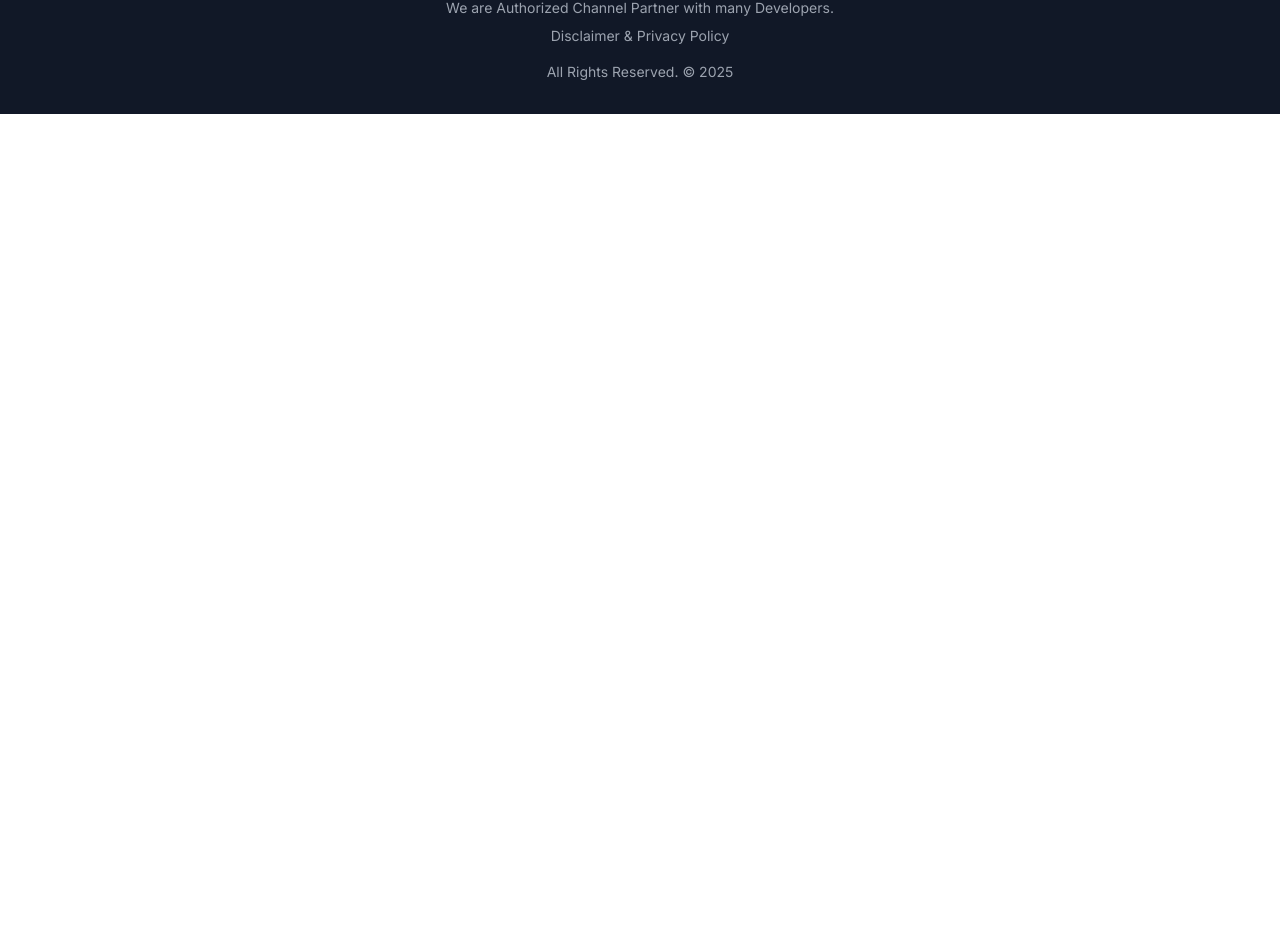
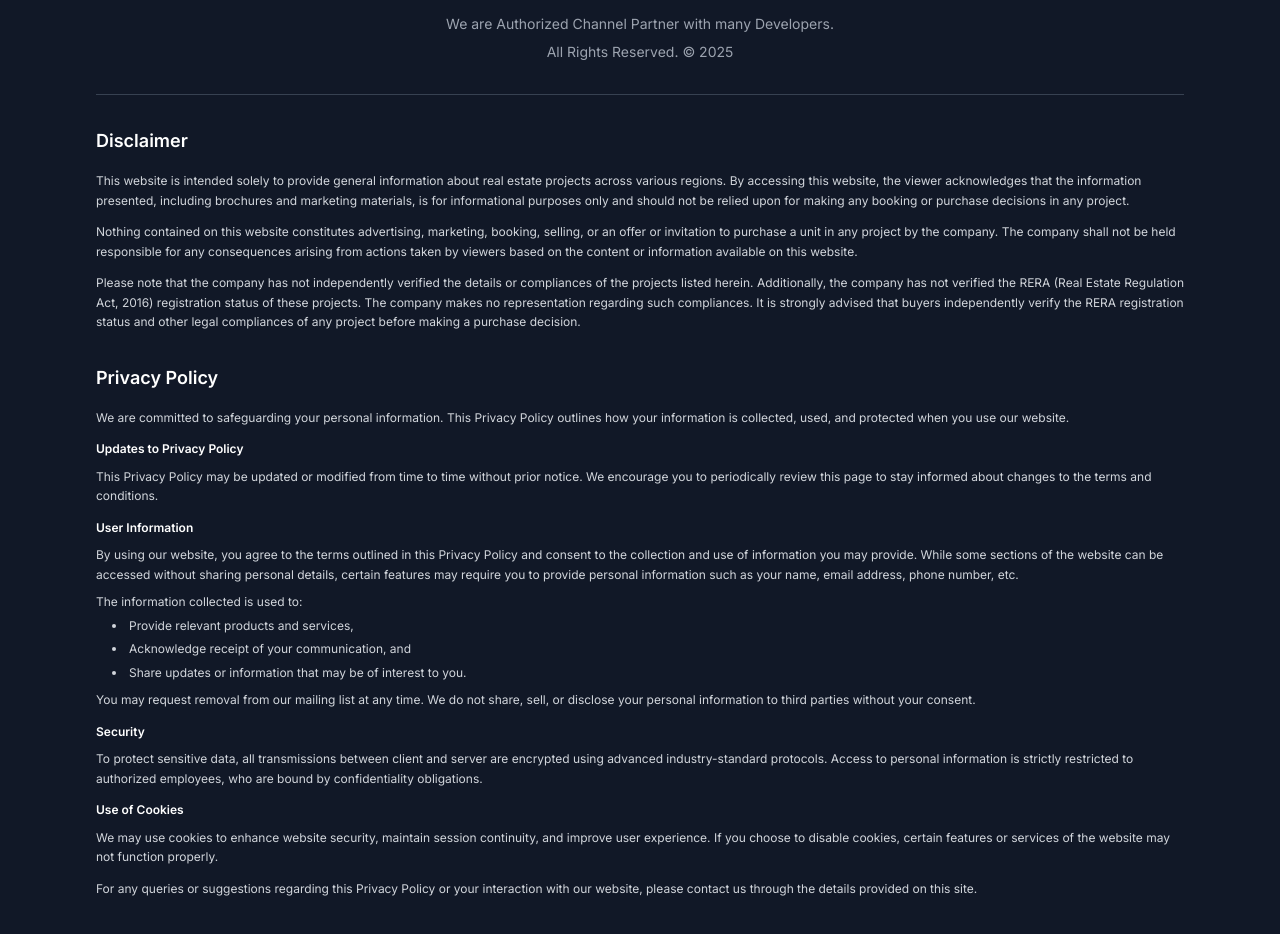
Before and after one commit to mukesh897/sbrglobal-quensville, a Vue app: page / in a window 1280 px wide. Shown: the part 4673-5607 px from the top of the page. Before the commit the page ends 4787 px from the top, so only its background shows below. Built offline with nearby package versions, Linux system fonts and the light colour scheme.

Commit message:
updated privacy policy

```diff
--- a/src/App.vue
+++ b/src/App.vue
@@ -721,12 +721,103 @@
     </div>
 
     <!-- Footer -->
-    <footer class="bg-gray-900 text-white py-8">
+    <footer class="bg-gray-900 text-white py-12">
       <div class="max-w-6xl mx-auto px-8">
-        <div class="text-center text-sm text-gray-400">
+        <div class="text-center text-sm text-gray-400 mb-8">
           <p class="mb-2">We are Authorized Channel Partner with many Developers.</p>
-          <p class="mb-4">Disclaimer & Privacy Policy </p>
           <p>All Rights Reserved. © 2025</p>
+        </div>
+
+        <!-- Disclaimer & Privacy Policy Section -->
+        <div class="border-t border-gray-700 pt-8">
+          <div class="space-y-8 text-xs text-gray-300">
+            <!-- Disclaimer Section -->
+            <div class="w-full">
+              <h3 class="text-lg font-semibold text-white mb-4">Disclaimer</h3>
+              <div class="space-y-3 leading-relaxed">
+                <p>
+                  This website is intended solely to provide general information about real estate projects across various regions.
+                  By accessing this website, the viewer acknowledges that the information presented, including brochures and marketing
+                  materials, is for informational purposes only and should not be relied upon for making any booking or purchase
+                  decisions in any project.
+                </p>
+                <p>
+                  Nothing contained on this website constitutes advertising, marketing, booking, selling, or an offer or invitation
+                  to purchase a unit in any project by the company. The company shall not be held responsible for any consequences
+                  arising from actions taken by viewers based on the content or information available on this website.
+                </p>
+                <p>
+                  Please note that the company has not independently verified the details or compliances of the projects listed herein.
+                  Additionally, the company has not verified the RERA (Real Estate Regulation Act, 2016) registration status of these
+                  projects. The company makes no representation regarding such compliances. It is strongly advised that buyers independently
+                  verify the RERA registration status and other legal compliances of any project before making a purchase decision.
+                </p>
+              </div>
+            </div>
+
+            <!-- Privacy Policy Section -->
+            <div class="w-full">
+              <h3 class="text-lg font-semibold text-white mb-4">Privacy Policy</h3>
+              <div class="space-y-3 leading-relaxed">
+                <p>
+                  We are committed to safeguarding your personal information. This Privacy Policy outlines how your information is
+                  collected, used, and protected when you use our website.
+                </p>
+
+                <div>
+                  <h4 class="font-semibold text-white mb-2">Updates to Privacy Policy</h4>
+                  <p>
+                    This Privacy Policy may be updated or modified from time to time without prior notice. We encourage you to
+                    periodically review this page to stay informed about changes to the terms and conditions.
+                  </p>
+                </div>
+
+                <div>
+                  <h4 class="font-semibold text-white mb-2">User Information</h4>
+                  <p>
+                    By using our website, you agree to the terms outlined in this Privacy Policy and consent to the collection and
+                    use of information you may provide. While some sections of the website can be accessed without sharing personal
+                    details, certain features may require you to provide personal information such as your name, email address,
+                    phone number, etc.
+                  </p>
+                  <p class="mt-2">
+                    The information collected is used to:
+                  </p>
+                  <ul class="list-disc list-inside ml-4 mt-1 space-y-1">
+                    <li>Provide relevant products and services,</li>
+                    <li>Acknowledge receipt of your communication, and</li>
+                    <li>Share updates or information that may be of interest to you.</li>
+                  </ul>
+                  <p class="mt-2">
+                    You may request removal from our mailing list at any time. We do not share, sell, or disclose your personal
+                    information to third parties without your consent.
+                  </p>
+                </div>
+
+                <div>
+                  <h4 class="font-semibold text-white mb-2">Security</h4>
+                  <p>
+                    To protect sensitive data, all transmissions between client and server are encrypted using advanced
+                    industry-standard protocols. Access to personal information is strictly restricted to authorized employees,
+                    who are bound by confidentiality obligations.
+                  </p>
+                </div>
+
+                <div>
+                  <h4 class="font-semibold text-white mb-2">Use of Cookies</h4>
+                  <p>
+                    We may use cookies to enhance website security, maintain session continuity, and improve user experience.
+                    If you choose to disable cookies, certain features or services of the website may not function properly.
+                  </p>
+                </div>
+
+                <p>
+                  For any queries or suggestions regarding this Privacy Policy or your interaction with our website, please
+                  contact us through the details provided on this site.
+                </p>
+              </div>
+            </div>
+          </div>
         </div>
       </div>
     </footer>
```
